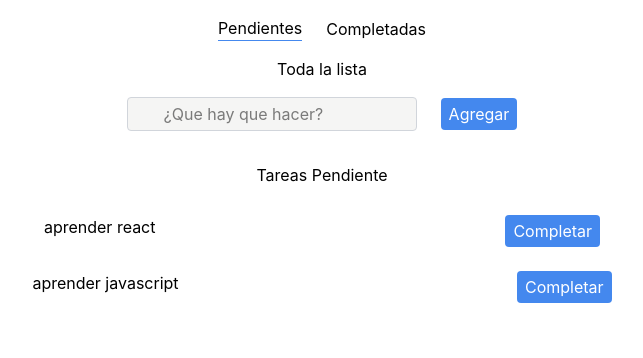
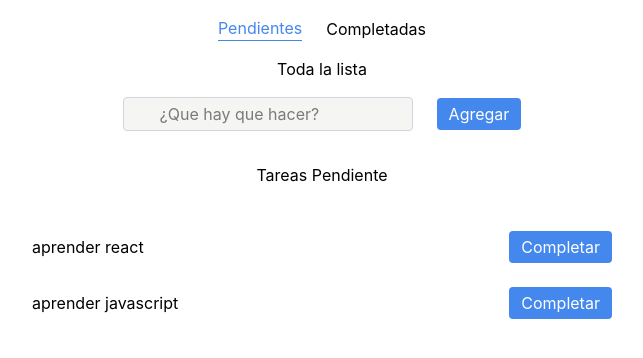
Before and after one commit to elgember/lista-de-tareas-smart, a React (Vite) app: page /inicio in a window 1280 px wide. Shown: the top 358 px of the page, without its empty margins (318-961 px from the left). Built offline with nearby package versions, Linux system fonts and the light colour scheme; some icons are missing.

Commit message:
mejoras en diseño y agragacion de funciones

```diff
--- a/src/App.tsx
+++ b/src/App.tsx
@@ -14,9 +14,8 @@ function App() {
   const [nuevaTarea, setNuevaTarea] = useState('');
 
   //Agregar nueva tarea
-  const agregarTarea = (e: React.FormEvent) => {
-    e.preventDefault();
-    if (!nuevaTarea.trim()) return;
+  const agregarTarea = (texto: string) => {
+    if (!texto.trim()) return;
 
     const tareaAgregada: Tarea = {
       id: Date.now(),
--- a/src/Component/Buscador.tsx
+++ b/src/Component/Buscador.tsx
@@ -25,21 +25,21 @@ export const Buscador = ({ agregarTarea, nuevaTarea, setNuevaTarea, pendiente, c
     return (
     <div className="w-full flex flex-col items-center">
         <div className="flex gap-6 p-4">
-            <button className={`${tab === 'pendiente' ? 'border-b border-[#48e]' : ''}`} onClick={() => setTab('pendiente')}>Pendientes</button>
-            <button className={`${tab === 'completada' ? 'border-b border-[#48e]' : ''}`} onClick={() => setTab('completada')}>Completadas</button>
+            <button className={`${tab === 'pendiente' ? 'border-b border-[#48e] text-[#48e]' : ''}`} onClick={() => setTab('pendiente')}>Pendientes</button>
+            <button className={`${tab === 'completada' ? 'border-b border-[#48e] text-[#48e]' : ''}`} onClick={() => setTab('completada')}>Completadas</button>
         </div>
         <h1>Toda la lista</h1>
         <form onSubmit={envioTarea} className="p-4 relative">
             <Icon className="absolute top-5 left-6" icon="f7:search" width="24" height="24" />
             <input className="bg-[#f5f5f4] rounded border border-[#d1d5db] pl-9 p-1" type="text" value={nuevaTarea} onChange={(e) => setNuevaTarea(e.target.value)} placeholder="¿Que hay que hacer?" />
-            <button className="ml-6 bg-[#48e] py-1 px-2 rounded text-white cursor-pointer" type="submit">Agregar</button>
+            <button className="ml-6 bg-[#48e] py-1 px-3 rounded text-white cursor-pointer" type="submit">Agregar</button>
         </form>
         <div className="w-full">
             <ul>
                 {tab === 'pendiente' ? (
-                    <div>
+                    <div className="w-fill">
                         <h2 className="text-center p-4">Tareas Pendiente</h2>
-                        <ul>
+                        <ul className="py-4">
                             {pendiente.map((item) => (
                                 <li key={item.id}>
                                     <Pendiente item={item} onCambioTarea={onCambioTarea} />
@@ -48,9 +48,9 @@ export const Buscador = ({ agregarTarea, nuevaTarea, setNuevaTarea, pendiente, c
                         </ul>
                     </div>
                 ) : (
-                    <div>
+                    <div className="w-full">
                         <h2 className="text-center p-2">Tareas Completadas</h2>
-                        <ul>
+                        <ul className="py-4">
                             {completada.map((item) => (
                                 <li key={item.id}>
                                     <Completado item={item} onCambioTarea={onCambioTarea} />
--- a/src/Component/Completado.tsx
+++ b/src/Component/Completado.tsx
@@ -8,9 +8,13 @@ interface Props {
 export const Completado = ({ item, onCambioTarea}: Props) => {
 
     return (
-    <div>
-        <span>{item.texto}</span>
-        <button onClick={() => onCambioTarea(item.id)}>Deshacer</button>
+    <div className='flex items-center w-full justify-center p-3'>
+        <div className='w-full sm:w-[40%] ml-4'>
+            <span>{item.texto}</span>
+        </div>
+        <div className='mr-4'>
+            <button className='bg-[#48e] py-1 px-3 rounded text-white' onClick={() => onCambioTarea(item.id)}>Deshacer</button>
+        </div>
     </div>
     )
 }
--- a/src/Component/Pendiente.tsx
+++ b/src/Component/Pendiente.tsx
@@ -7,9 +7,13 @@ interface Props {
 
 export const Pendiente = ({ item, onCambioTarea }:Props) => {
     return (
-    <div className='flex justify-evenly w-screen p-3'>
-        <span>{item.texto}</span>
-        <button className='bg-[#48e] rounded px-2 py-1 text-white cursor-pointer' onClick={() => onCambioTarea(item.id)}>Completar</button>
+    <div className='flex w-full p-3 items-center justify-center'>
+        <div className='w-full ml-4 sm:w-[38%]'>
+            <span>{item.texto}</span>
+        </div>
+        <div className='mr-4'>
+            <button className='bg-[#48e] rounded px-3 py-1 text-white cursor-pointer' onClick={() => onCambioTarea(item.id)}>Completar</button>
+        </div>
     </div>
     )
 }
```
